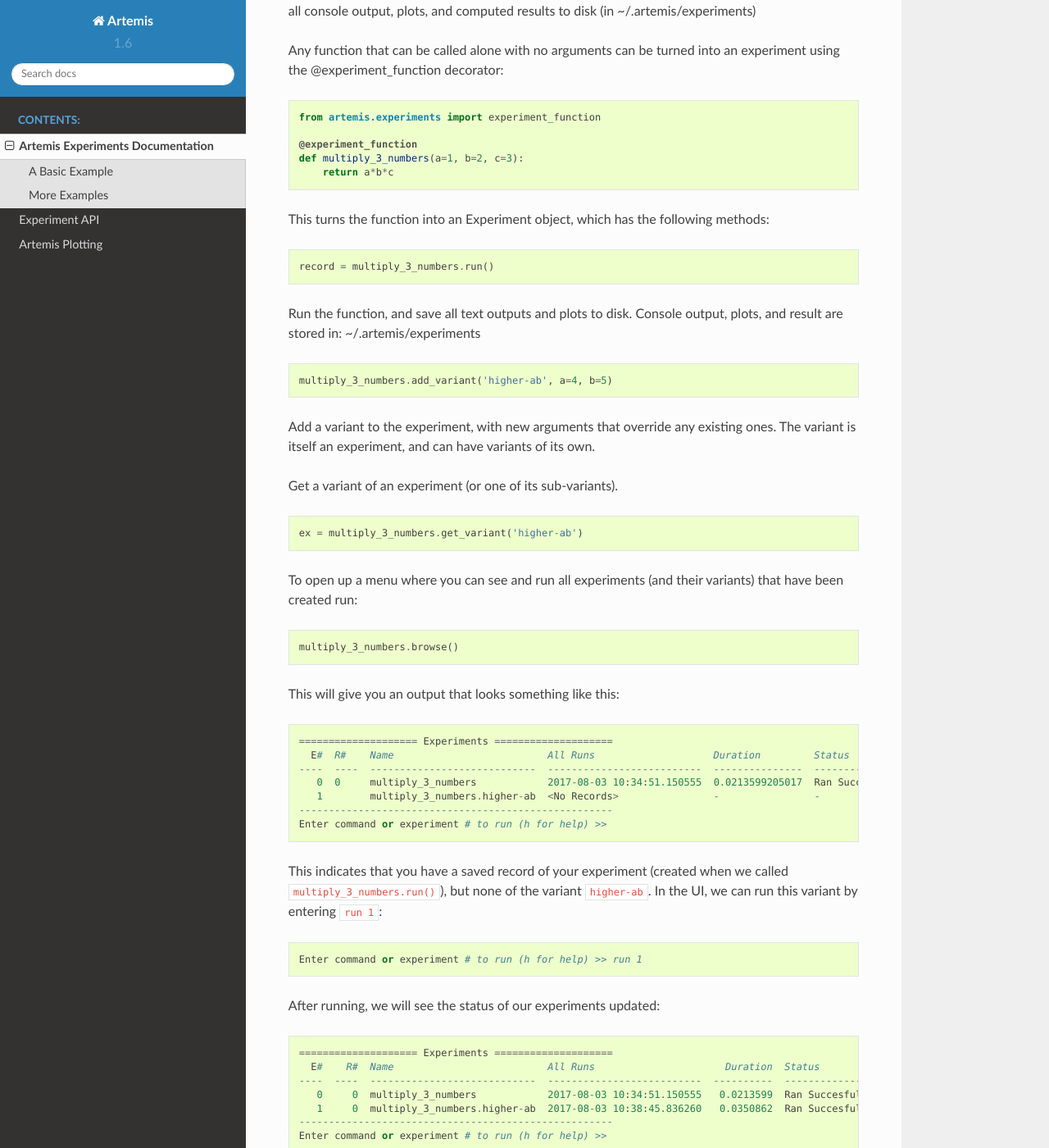
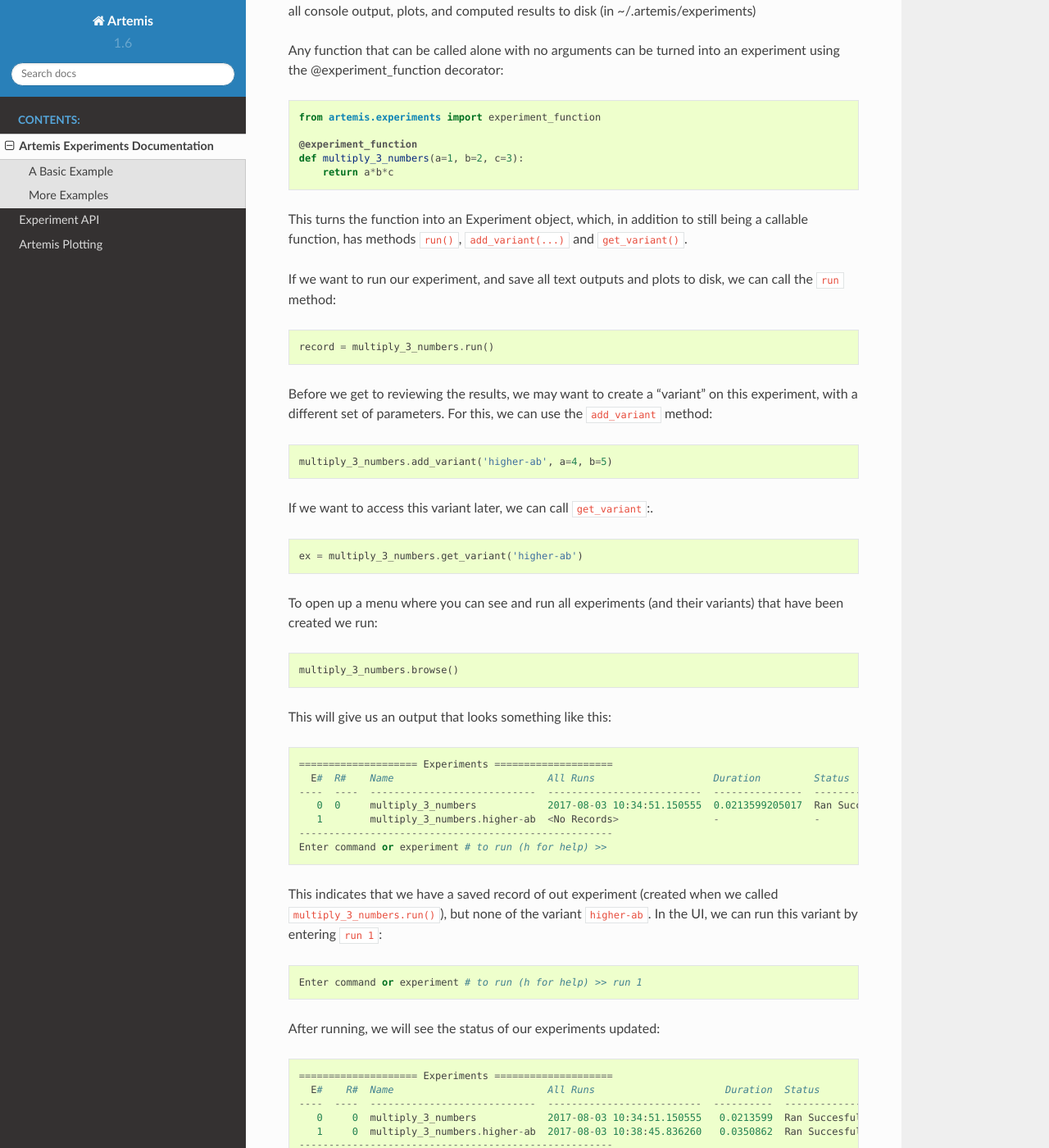
Before and after one commit to QUVA-Lab/artemis, a Sphinx documentation site: the page built from docs/source/experiments.rst, in a window 1280 px wide and 1400 px high, scrolled down 382 px. Shown: the whole window at 82% size. Built offline with Sphinx 7.4.7 and the Read the Docs theme 2.0.0, drawn with Linux system fonts in a browser that asks for light colours.

Commit message:
Update experiments.rst

```diff
--- a/docs/source/experiments.rst
+++ b/docs/source/experiments.rst
@@ -26,36 +26,33 @@
     def multiply_3_numbers(a=1, b=2, c=3):
         return a*b*c
 
-This turns the function into an Experiment object, which has the following methods:
+This turns the function into an Experiment object, which, in addition to still being a callable function, has methods ``run()``, ``add_variant(...)`` and ``get_variant()``.
+
+If we want to run our experiment, and save all text outputs and plots to disk, we can call the ``run`` method:
 
 .. code-block:: python
 
     record = multiply_3_numbers.run()
 
-Run the function, and save all text outputs and plots to disk.
-Console output, plots, and result are stored in: ~/.artemis/experiments
+Before we get to reviewing the results, we may want to create a "variant" on this experiment, with a different set of parameters.  For this, we can use the ``add_variant`` method:
 
 .. code-block:: python
 
     multiply_3_numbers.add_variant('higher-ab', a=4, b=5)
 
-Add a variant to the experiment, with new arguments that override any existing ones.
-The variant is itself an experiment, and can have variants of its own.
-
-
-Get a variant of an experiment (or one of its sub-variants).
+If we want to access this variant later, we can call ``get_variant``:.
 
 .. code-block:: python
 
     ex = multiply_3_numbers.get_variant('higher-ab')
 
-To open up a menu where you can see and run all experiments (and their variants) that have been created run:
+To open up a menu where you can see and run all experiments (and their variants) that have been created we run:
 
 .. code-block:: python
 
     multiply_3_numbers.browse()
 
-This will give you an output that looks something like this::
+This will give us an output that looks something like this::
 
     ==================== Experiments ====================
       E#  R#    Name                          All Runs                    Duration         Status           Valid    Result
@@ -66,7 +63,7 @@
     Enter command or experiment # to run (h for help) >>
 
 
-This indicates that you have a saved record of your experiment (created when we called ``multiply_3_numbers.run()``), but
+This indicates that we have a saved record of out experiment (created when we called ``multiply_3_numbers.run()``), but
 none of the variant ``higher-ab``.  In the UI, we can run this variant by entering ``run 1``::
 
     Enter command or experiment # to run (h for help) >> run 1
```
